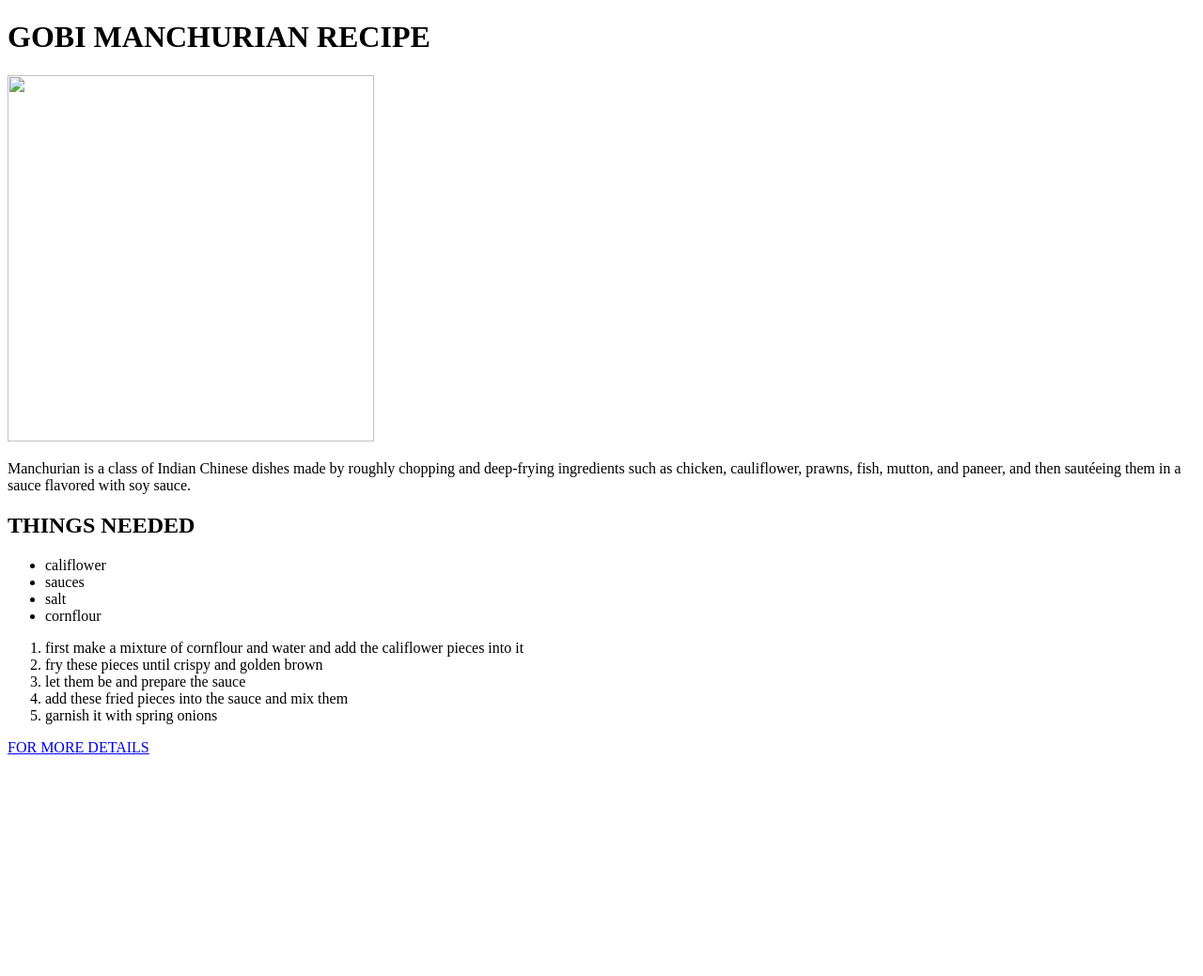
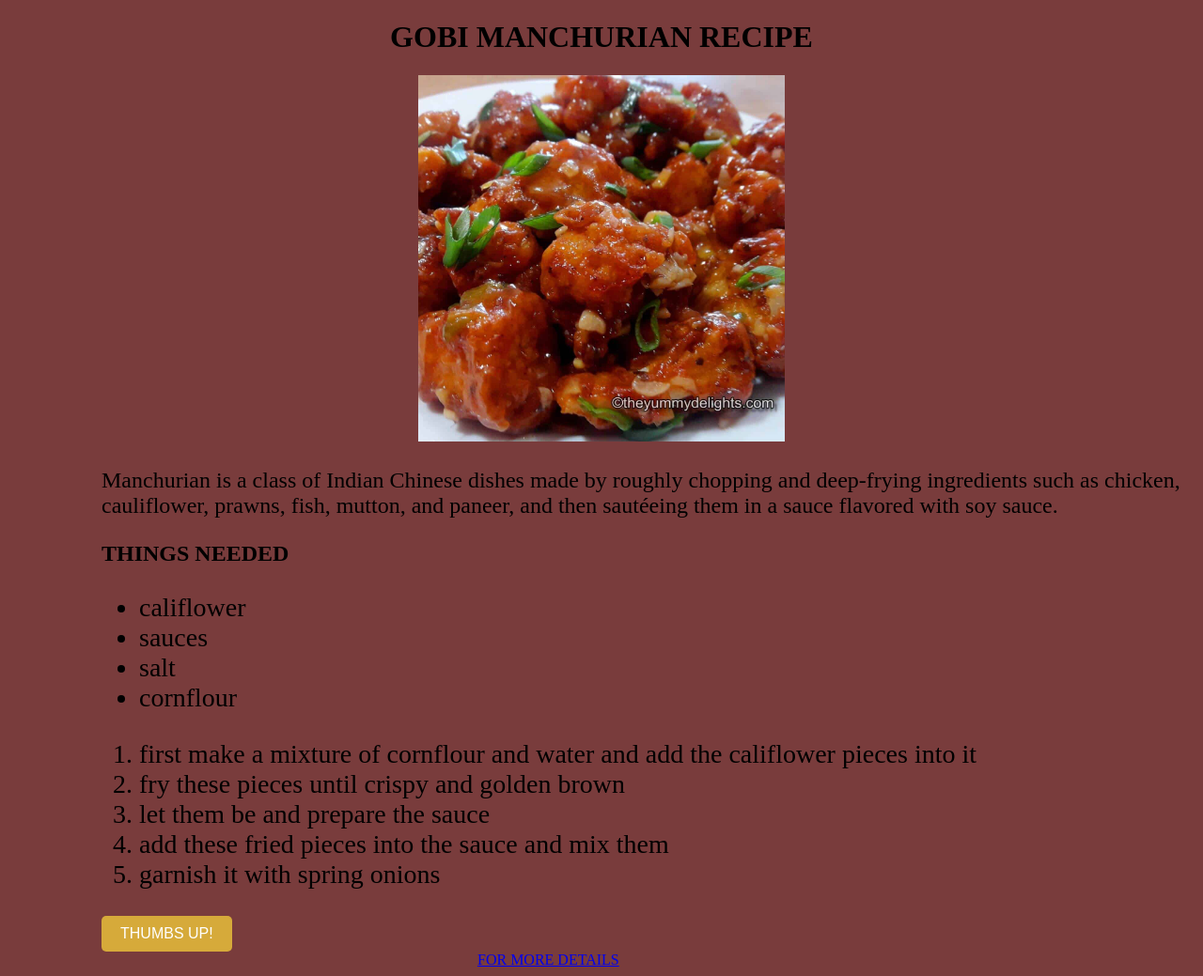
Before and after one commit to PushyaMithra237/odin-recipes, a plain HTML site: page index.html in a window 1280 px wide. Shown: the whole page at 94% size. Before the commit the page ends 813 px from the top, so only its background shows below. Drawn offline with Linux system fonts and the light colour scheme.

Commit message:
Added button styling and background color to recipe page

```diff
--- a/index.html
+++ b/index.html
@@ -6,17 +6,34 @@
   <title>RECIPES</title>
 </head>
 <body>
-  <h1>GOBI MANCHURIAN RECIPE</h1>
+  <link rel="stylesheet" type="text/css" href="styles.css" />
+  <header>
+  <h1 class="gobi">GOBI MANCHURIAN RECIPE</h1>
+  </header>
+
+  <div class="imgconta">
   <img src="gobimanchurian.jpg" height="390" width="390">
-  <p>Manchurian is a class of Indian Chinese dishes made by roughly chopping and deep-frying ingredients such as chicken,
+  </div>
+
+
+  <div class="intro">
+  <p class="machu">Manchurian is a class of Indian Chinese dishes made by roughly chopping and deep-frying ingredients such as chicken,
   cauliflower, prawns, fish, mutton, and paneer, and then sautéeing them in a sauce flavored with soy sauce.</p>
-  <h2>THINGS NEEDED</h2>
+  </div>
+
+  <header>
+  <h2 class="things">THINGS NEEDED</h2>
+  </header>
+  <div class="unoder">
   <ul>
     <li>califlower</li>
     <li>sauces</li>
     <li>salt</li>
     <li>cornflour</li>
   </ul>
+  </div>
+
+  <div class="order">
   <ol>
     <li>first make a mixture of cornflour and water and add the califlower pieces into it</li>
     <li>fry these pieces until crispy and golden brown</li>
@@ -24,7 +41,17 @@
     <li>add these fried pieces into the sauce and mix them</li>
     <li>garnish it with spring onions</li>
   </ol>
-  <a href="https://www.indianhealthyrecipes.com/gobi-manchurian-recipe/" >FOR MORE DETAILS</a>
+
+  </div>
+
+  <div class="up">
+    <button class="thumbsup">THUMBS UP!</button>
+  </div>
+  <div class="details">
+  <a   href="https://www.indianhealthyrecipes.com/gobi-manchurian-recipe/" >FOR MORE DETAILS</a>
+  </div>
+
+
 
 
 </body>
--- /dev/null
+++ b/styles.css
@@ -0,0 +1,52 @@
+body{
+  background-color: rgb(121, 60, 60);
+}
+
+.gobi{
+  text-align:center;
+  text-underline-offset: auto;
+}
+.imgconta {
+  text-align: center; /* Centers content inside this container */
+}
+.imgconta{
+  display: block;
+  margin: auto;
+  width: 50%;
+}
+.machu{
+  font-size: 24px;
+  display: block;
+  margin-left: 100px;
+}
+
+.things{
+  display: block;
+  margin-left: 100px;
+}
+
+.unoder,.order{
+  text-decoration: wavy;
+  margin-left: 100px;
+  font-size: 28px;
+}
+
+.details{
+  margin-left: 500px;
+  color: black;
+}
+
+.thumbsup{
+  margin-left: 100px;
+  background-color: rgb(214, 170, 58);/* Button background color */
+  color:white; /* Button text color */
+  padding: 10px 20px; /* Padding inside the button */
+  border: none; /* Remove default border */
+  border-radius: 5px; /* Rounded corners */
+  font-size: 16px; /* Font size */
+  cursor: pointer; /* Change cursor to pointer on hover */
+}
+
+.thumbsup:hover{
+  background-color: rgb(163, 69, 69);
+}
```
Also changed, not shown: gobimanchurian.jpg (added), 2 other files.
